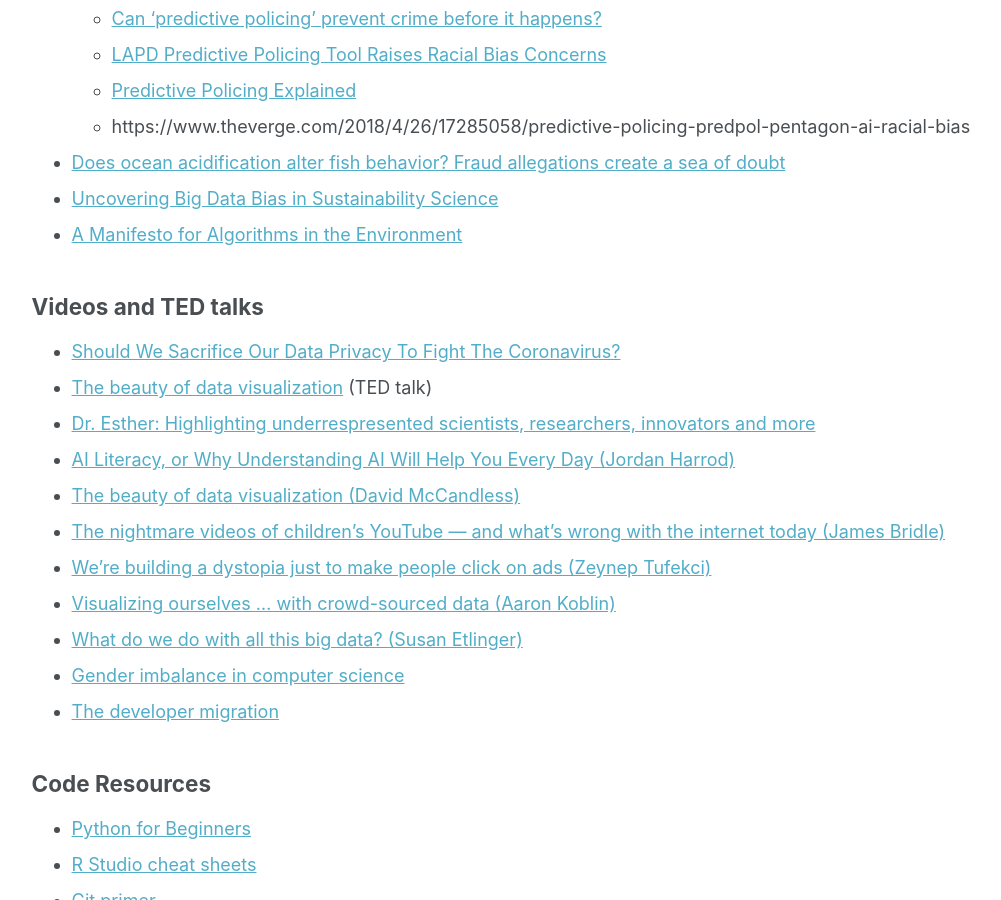
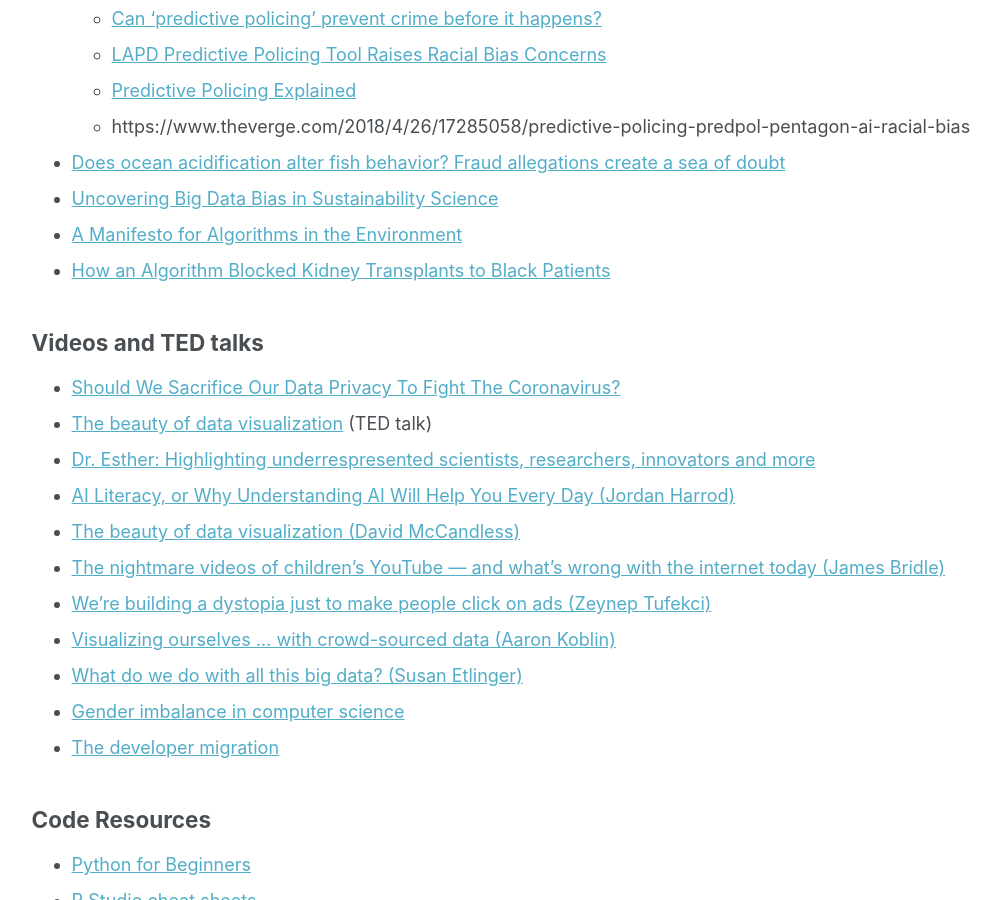
Before and after one commit to BigelowLab/bigelowlab.github.io, a Jekyll site: the page built from _pages/cafecode.md, in a window 1280 px wide and 900 px high, scrolled down 1103 px. Shown: the whole window, without its empty margins (250-1251 px from the left). Built offline with Jekyll 4.4.1, drawn with Linux system fonts in a browser that asks for light colours.

Commit message:
added kidney article

```diff
--- a/_pages/cafecode.md
+++ b/_pages/cafecode.md
@@ -35,6 +35,7 @@ We welcome anyone to use our summer intern Café Code curriculum. It's a flexibl
 - [Does ocean acidification alter fish behavior? Fraud allegations create a sea of doubt](https://www.sciencemag.org/news/2021/05/does-ocean-acidification-alter-fish-behavior-fraud-allegations-create-sea-doubt)
 - [Uncovering Big Data Bias in Sustainability Science](https://umaine.edu/spire/2021/03/29/bigdatabias/)
 - [A Manifesto for Algorithms in the Environment](https://www.theguardian.com/science/political-science/2015/oct/05/a-manifesto-for-algorithms-in-the-environment)
+- [How an Algorithm Blocked Kidney Transplants to Black Patients](https://www.wired.com/story/how-algorithm-blocked-kidney-transplants-black-patients/?mbid=social_twitter&utm_brand=wired&utm_campaign=falcon&utm_medium=social&utm_social-type=owned&utm_source=twitter)
 
 ## Videos and TED talks
 - [Should We Sacrifice Our Data Privacy To Fight The Coronavirus?](https://fivethirtyeight.com/videos/should-we-sacrifice-our-data-privacy-to-fight-the-coronavirus/)
```
